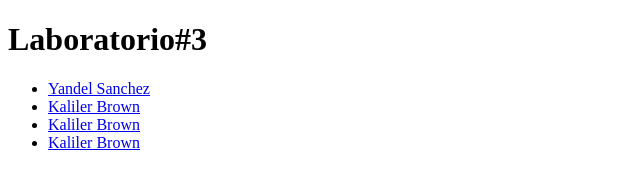
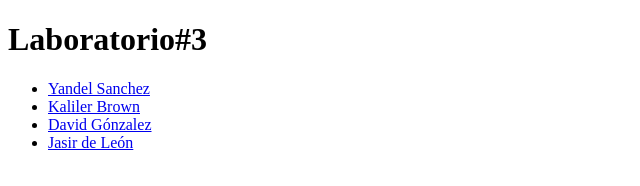
Before and after one commit to yandelsanchez81-gif/Lab-3-parte-2, a plain HTML site: page index.html in a window 1280 px wide. Shown: the full height of the page, 0-640 px from the left. Drawn offline with Linux system fonts and the light colour scheme.

Commit message:
Update index.html

```diff
--- a/index.html
+++ b/index.html
@@ -13,8 +13,8 @@
         <ul>
             <li><a href= "yandel.html">Yandel Sanchez</a></li>
             <li><a href= "kaliler.html">Kaliler Brown</a></li>
-            <li><a href= "kaliler.html">Kaliler Brown</a></li>
-            <li><a href= "kaliler.html">Kaliler Brown</a></li>
+            <li><a href= "david.html">David Gónzalez</a></li>
+            <li><a href= "kaliler.html">Jasir de León</a></li>
         </ul>
     </nav>
 </body>
```
